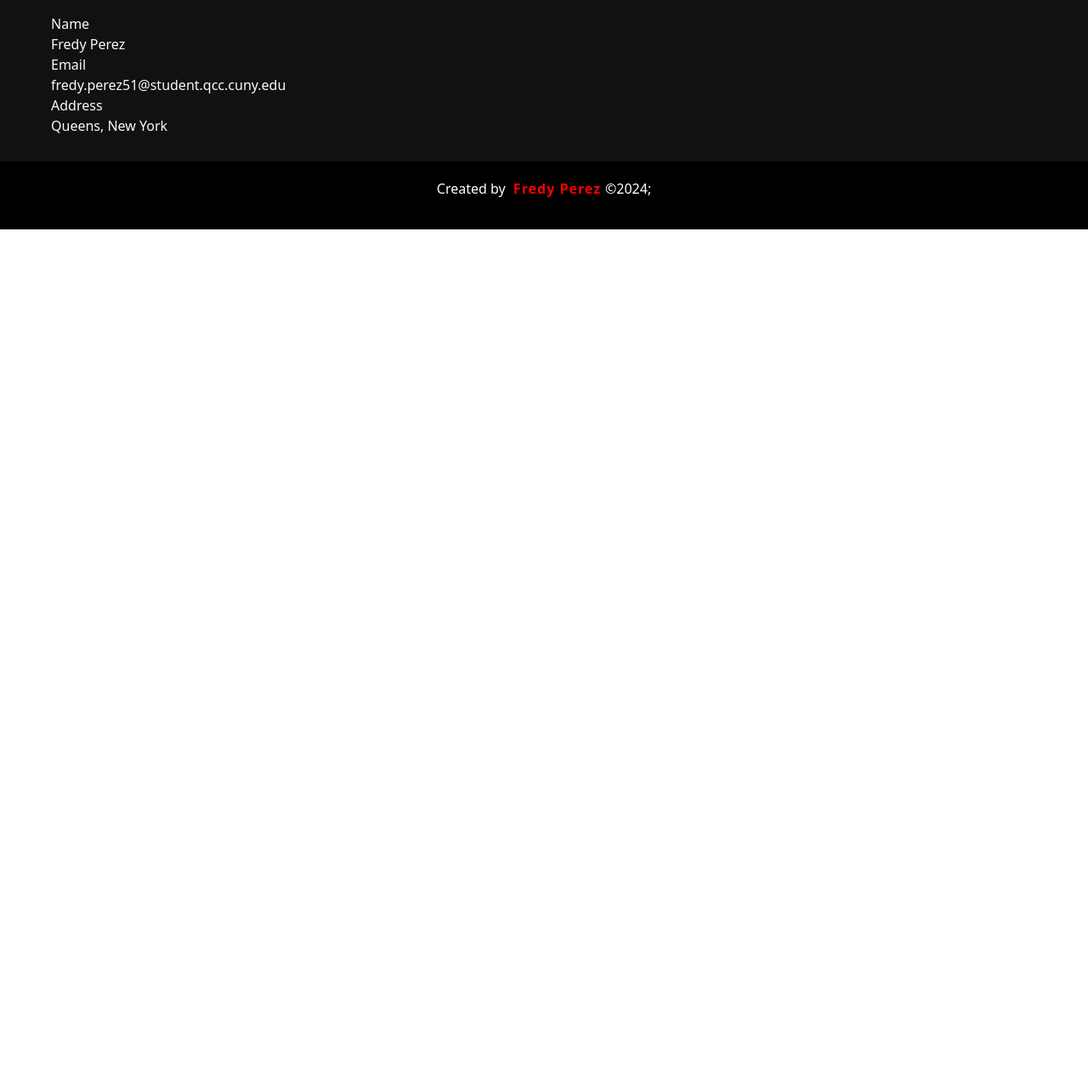
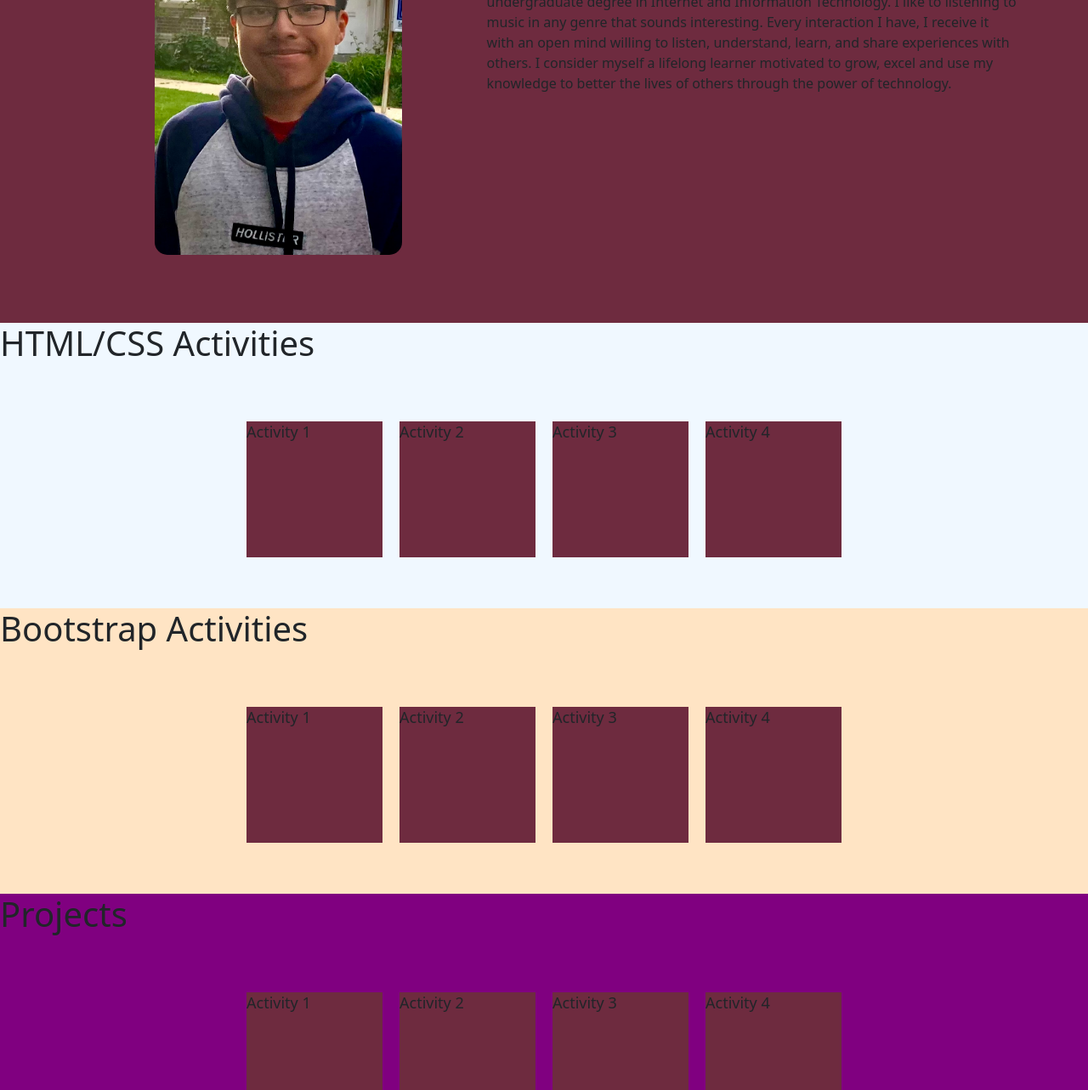
Before and after one commit to FredyP05/cloud_technology, a plain HTML site: page project3/project3.html in a window 1280 px wide. Shown: the part 1074-2357 px from the top of the page at 85% size. Before the commit the page ends 1344 px from the top, so only its background shows below. Drawn offline with nearby package versions, Linux system fonts and the light colour scheme.

Commit message:
Add files via upload

```diff
--- a/project3/project3.css
+++ b/project3/project3.css
@@ -78,6 +78,63 @@
   transform: scaleX(1);
 }
 
+/* Section */
+
+.about{
+  padding: 80px 0;
+  background-color: #6e2b3f;
+}
+.rows{
+  display: flex;
+  justify-content: space-between;
+  flex-wrap: wrap;
+}
+.about-col-1{
+  flex-basis: 35%;
+  padding-left: 100px;
+}
+.about-col-1 img{
+  width: 100%;
+  border-radius: 15px;
+}
+.about-col-2{
+  flex-basis: 65%;
+  padding-left: 100px;
+}
+.title{
+  font-size: 60px;
+  font-weight: 600;
+  color: white;
+}
+
+
+
+.html-css{
+  background-color: aliceblue;
+}
+.bootstrap{
+  background-color: bisque;
+}
+.projects{
+  background-color: purple;
+}
+.category2{
+  width: 100%;
+  padding: 60px 0;
+  display: flex;
+  justify-content: center;
+  column-gap: 20px;
+}
+
+.category2-box{
+  width: 160px;
+  height: 160px;
+  background-color: #6e2b3f;
+}
+.category2-box h3{
+  font-size: 18px;
+  line-height: 24px;
+}
 
 
 /* Footer */
--- a/project3/project3.html
+++ b/project3/project3.html
@@ -1,13 +1,18 @@
 <!doctype html>
 <html lang="en">
+
 <head>
   <meta charset="utf-8">
   <meta name="viewport" content="width=device-width, initial-scale=1">
   <title>Bootstrap demo</title>
-    <link href="https://cdn.jsdelivr.net/npm/bootstrap@5.3.3/dist/css/bootstrap.min.css" rel="stylesheet" integrity="sha384-QWTKZyjpPEjISv5WaRU9OFeRpok6YctnYmDr5pNlyT2bRjXh0JMhjY6hW+ALEwIH" crossorigin="anonymous">
+  <link href="https://cdn.jsdelivr.net/npm/bootstrap@5.3.3/dist/css/bootstrap.min.css" rel="stylesheet"
+    integrity="sha384-QWTKZyjpPEjISv5WaRU9OFeRpok6YctnYmDr5pNlyT2bRjXh0JMhjY6hW+ALEwIH" crossorigin="anonymous">
   <link rel="stylesheet" href="project3.css">
-    <link rel="stylesheet" href="https://cdnjs.cloudflare.com/ajax/libs/font-awesome/6.5.1/css/all.min.css" integrity="sha512-DTOQO9RWCH3ppGqcWaEA1BIZOC6xxalwEsw9c2QQeAIftl+Vegovlnee1c9QX4TctnWMn13TZye+giMm8e2LwA==" crossorigin="anonymous" referrerpolicy="no-referrer" />
+  <link rel="stylesheet" href="https://cdnjs.cloudflare.com/ajax/libs/font-awesome/6.5.1/css/all.min.css"
+    integrity="sha512-DTOQO9RWCH3ppGqcWaEA1BIZOC6xxalwEsw9c2QQeAIftl+Vegovlnee1c9QX4TctnWMn13TZye+giMm8e2LwA=="
+    crossorigin="anonymous" referrerpolicy="no-referrer" />
 </head>
+
 <body>
   <div class="topbar">
     <!-- Logo on the left -->
@@ -22,6 +27,84 @@
     </ul>
   </div>
   <div id="background"></div>
+
+  <section class="about">
+    <div class="container">
+      <div class="rows">
+        <div class="about-col-1">
+          <img src="images/profile.jpeg" alt="">
+        </div>
+        <div class="about-col-2">
+          <h1 class="title">About Me</h1>
+          <p>Hi!, my name is Fredy Perez and im a Web developer.
+            Currently pursuing an undergraduate degree in Internet and Information Technology.
+            I like to listening to music in any genre that sounds interesting. Every interaction I have, I receive it
+            with an open mind willing to listen, understand, learn, and share experiences with others. I consider myself
+            a lifelong learner motivated to grow, excel and use my knowledge to better the lives of others through the
+            power of technology.
+          </p>
+        </div>
+      </div>
+    </div>
+  </section>
+
+
+  <section class="html-css">
+    <h1>HTML/CSS Activities</h1>
+    <div class="category2">
+      <div class="category2-box">
+        <h3>Activity 1</h3>
+      </div>
+      <div class="category2-box">
+        <h3>Activity 2</h3>
+      </div>
+      <div class="category2-box">
+        <h3>Activity 3</h3>
+      </div>
+      <div class="category2-box">
+        <h3>Activity 4</h3>
+      </div>
+    </div>
+  </section>
+
+  <section class="bootstrap">
+    <h1>Bootstrap Activities</h1>
+    <div class="category2">
+      <div class="category2-box">
+        <h3>Activity 1</h3>
+      </div>
+      <div class="category2-box">
+        <h3>Activity 2</h3>
+      </div>
+      <div class="category2-box">
+        <h3>Activity 3</h3>
+      </div>
+      <div class="category2-box">
+        <h3>Activity 4</h3>
+      </div>
+    </div>
+  </section>
+
+
+  <section class="projects">
+    <h1>Projects</h1>
+    <div class="category2">
+      <div class="category2-box">
+        <h3>Activity 1</h3>
+      </div>
+      <div class="category2-box">
+        <h3>Activity 2</h3>
+      </div>
+      <div class="category2-box">
+        <h3>Activity 3</h3>
+      </div>
+      <div class="category2-box">
+        <h3>Activity 4</h3>
+      </div>
+    </div>
+  </section>
+
+
 
   <footer>
     <div class="footerContainer">
@@ -57,6 +140,9 @@
       <p>Created by <span class="designer">Fredy Perez</span>&copy;2024; </p>
     </div>
   </footer>
-    <script src="https://cdn.jsdelivr.net/npm/bootstrap@5.3.3/dist/js/bootstrap.bundle.min.js" integrity="sha384-YvpcrYf0tY3lHB60NNkmXc5s9fDVZLESaAA55NDzOxhy9GkcIdslK1eN7N6jIeHz" crossorigin="anonymous"></script>
+  <script src="https://cdn.jsdelivr.net/npm/bootstrap@5.3.3/dist/js/bootstrap.bundle.min.js"
+    integrity="sha384-YvpcrYf0tY3lHB60NNkmXc5s9fDVZLESaAA55NDzOxhy9GkcIdslK1eN7N6jIeHz"
+    crossorigin="anonymous"></script>
 </body>
+
 </html>
```
Also changed, not shown: project3/images/profile.jpeg (added). Lines whose indentation alone changed are shown as unchanged.
